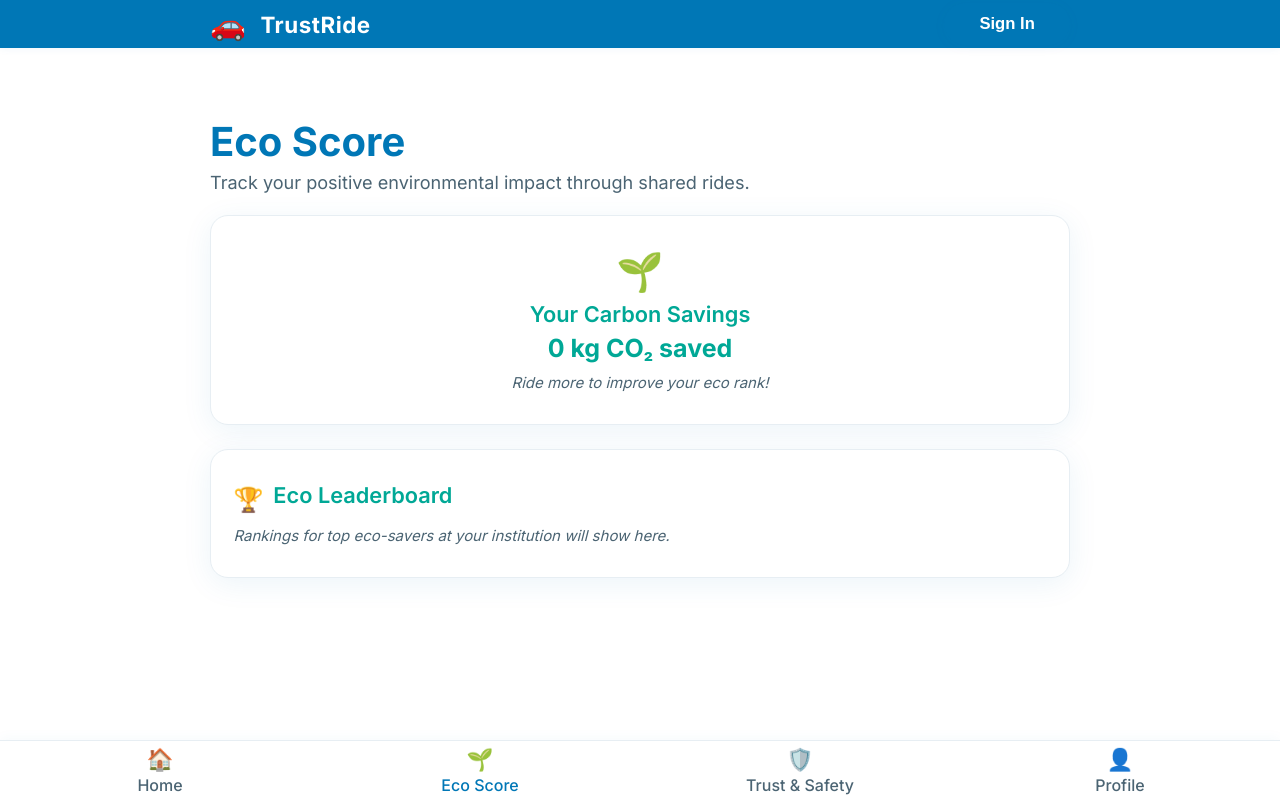
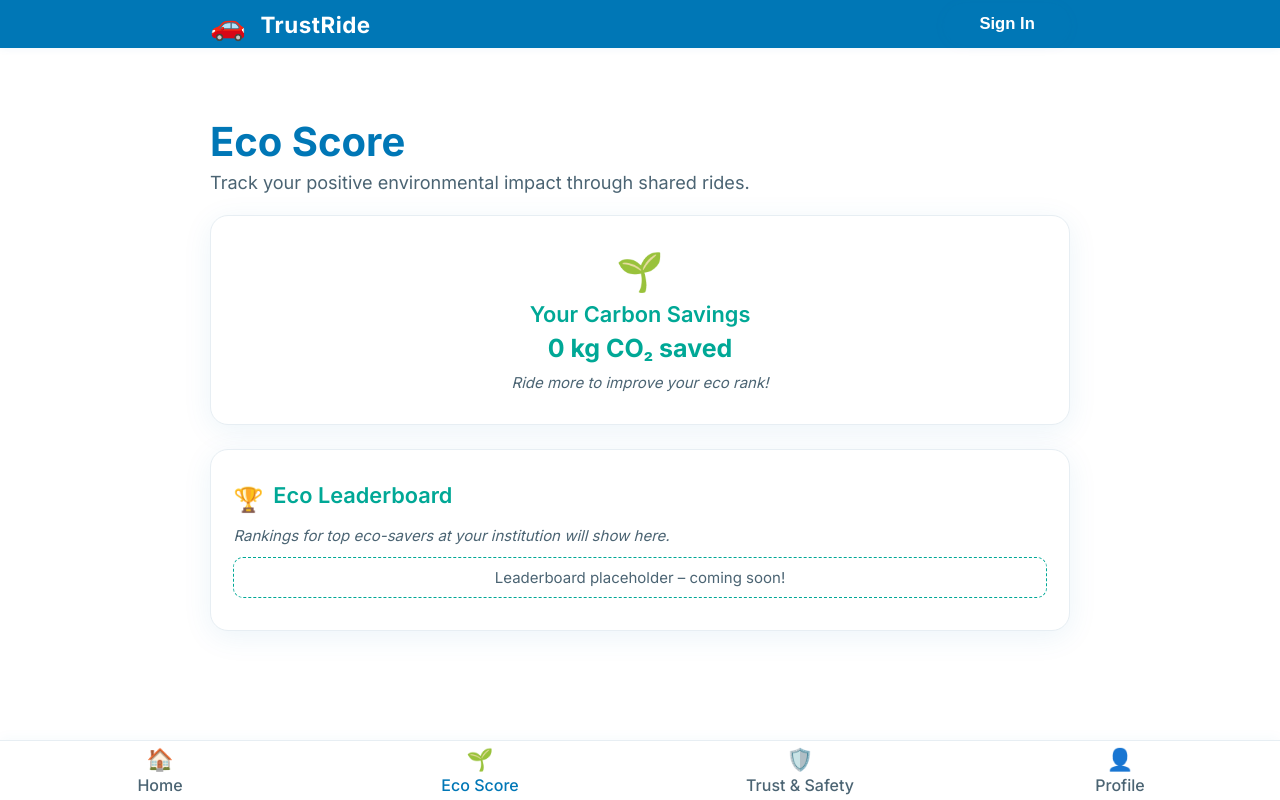
Before and after one commit to Workflow-Manager-admin/trustride-24573-2a3e8ce9, a React (Create React App) app in the folder trustride/: page /eco-score in a window 1280 px wide. Built offline with nearby package versions, Linux system fonts and the light colour scheme; the HTML template or start-up script is replaced by a standard one.

Commit message:
Auto-commit: Changes as of 2025-05-29T13:02:00.148976+00:00

```diff
--- a/trustride/src/screens/EcoScoreScreen.js
+++ b/trustride/src/screens/EcoScoreScreen.js
@@ -3,7 +3,7 @@ import React from 'react';
 /**
  * PUBLIC_INTERFACE
  * Eco Score screen for TrustRide –
- * Modern minimalist container, rounded cards, eco metrics and leaderboard stubs.
+ * Minimalist container with rounded cards, eco metrics, leaderboard stubs, all visually demarcated.
  */
 const EcoScoreScreen = () => (
   <div className="container" style={{ paddingTop: 84, paddingBottom: 70 }}>
@@ -16,6 +16,7 @@ const EcoScoreScreen = () => (
     <section className="rounded-card" style={{ marginBottom: 24, textAlign: 'center' }}>
       <span role="img" aria-label="Leaf" style={{ fontSize: 38, display: 'block', marginBottom: 7 }}>🌱</span>
       <div className="heading-2" style={{ marginBottom: 6 }}>Your Carbon Savings</div>
+      {/* Placeholder for CO₂ metric */}
       <div style={{ fontWeight: 700, fontSize: 25, color: 'var(--accent)', marginBottom: 10 }}>
         0 kg CO₂ saved
       </div>
@@ -31,6 +32,17 @@ const EcoScoreScreen = () => (
       <div style={{ color: 'var(--text-secondary)', fontSize: 15, fontStyle: 'italic', marginTop: 8 }}>
         Rankings for top eco-savers at your institution will show here.
       </div>
+      <div style={{
+        border: '1px dashed var(--accent)',
+        borderRadius: '10px',
+        padding: '10px 5px',
+        textAlign: 'center',
+        marginTop: 12,
+        color: 'var(--text-secondary)',
+        fontSize: 15
+      }}>
+        Leaderboard placeholder – coming soon!
+      </div>
     </section>
   </div>
 );
```
Also changed, not shown: 1 other file (tests, documents, lock files or other folders).
